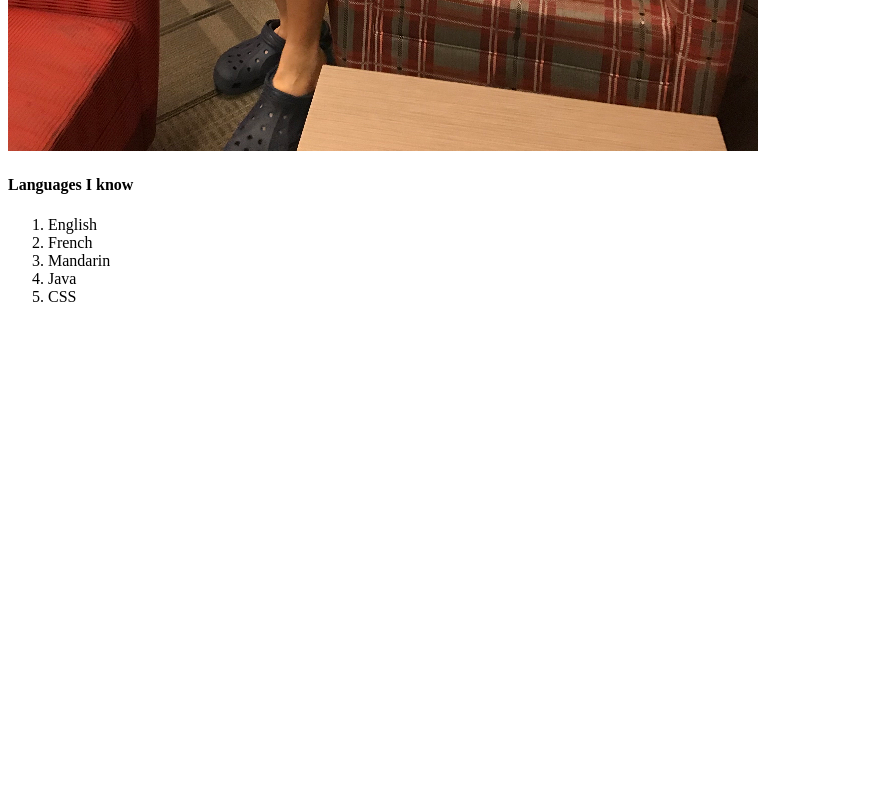
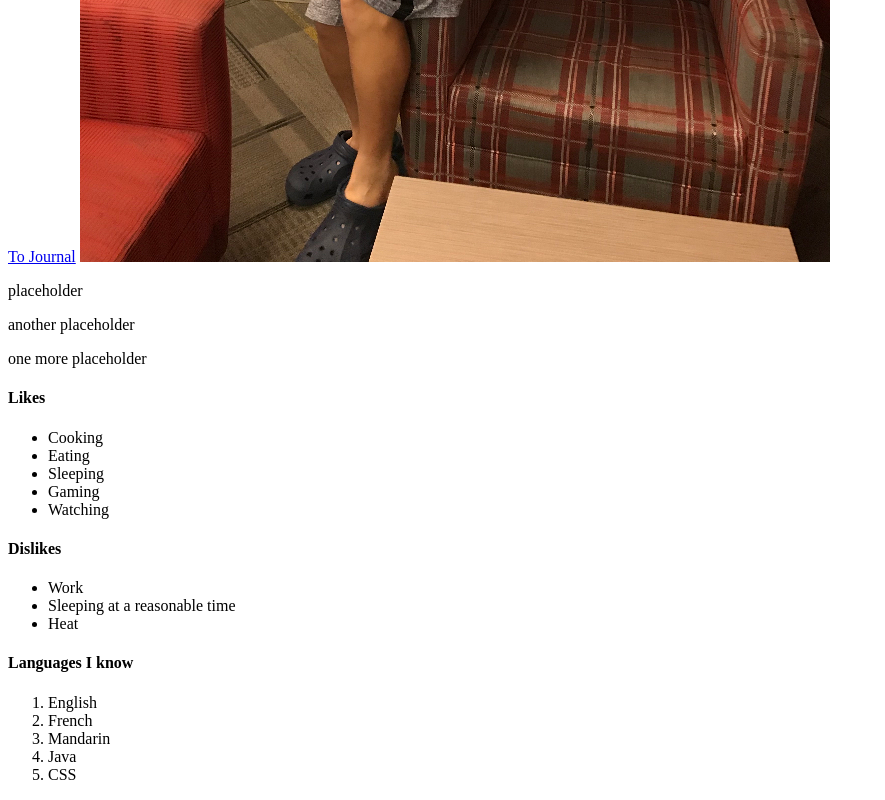
Before and after one commit to KeevinChang/Portfolio, a plain HTML site: page index.html in a window 1280 px wide. Shown: the part 848-1648 px from the top of the page, without its empty margins (0-885 px from the left). Before the commit the page ends 1170 px from the top, so only its background shows below. Drawn offline with Linux system fonts and the light colour scheme.

Commit message:
Added links, likes and dislikes, and created a journal page

```diff
--- a/index.html
+++ b/index.html
@@ -4,7 +4,27 @@
         <title>My First Web Page</title>
     </head>
     <body>
+        <h1>Index</h1>
+        <h4>Links</h4>
+        <a href="journal.html">To Journal</a>
         <img src="myPhoto.jpg" alt="Picture of Kevin sitting">
+        <p>placeholder</p>
+        <p>another placeholder</p>
+        <p>one more placeholder</p>
+        <h4>Likes</h4>
+        <ul>
+            <li>Cooking</li>
+            <li>Eating</li>
+            <li>Sleeping</li>
+            <li>Gaming</li>
+            <li>Watching</li>
+        </ul>
+        <h4>Dislikes</h4>
+        <ul>
+            <li>Work</li>
+            <li>Sleeping at a reasonable time</li>
+            <li>Heat</li>
+        </ul>
         <h4>Languages I know</h1>
         <ol>
             <li>English</li>
```
Also changed, not shown: journal.html (added, +18 -0 lines).
